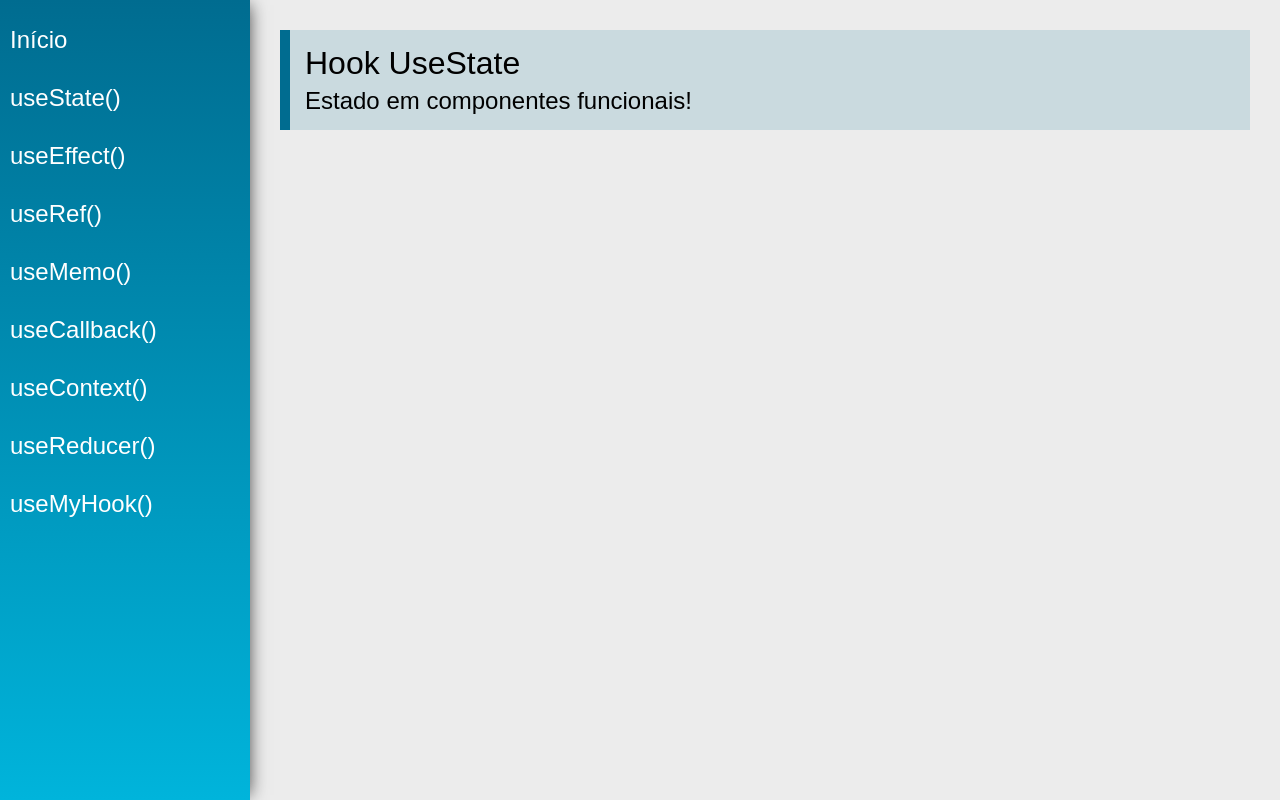
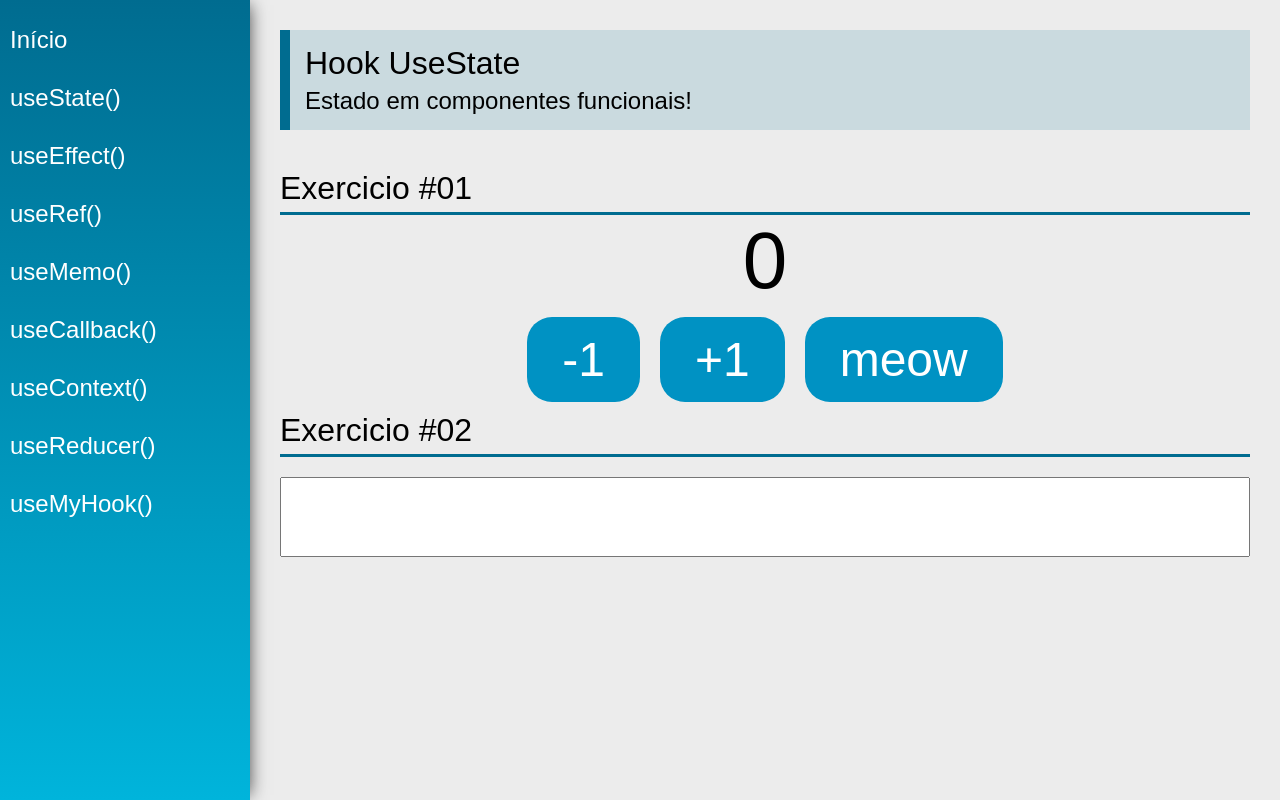
Before and after one commit to GabrielAlvesDeOliveira/hooksReact, a React (Create React App) app: page /useState in a window 1280 px wide. Built offline with nearby package versions, Linux system fonts and the light colour scheme.

Commit message:
useState

```diff
--- a/src/views/examples/UseState.jsx
+++ b/src/views/examples/UseState.jsx
@@ -1,13 +1,32 @@
-import React from 'react'
+import React, { useState } from 'react'
 import PageTitle from '../../components/layout/PageTitle'
+import SectionTitle from '../../components/layout/SectionTitle'
 
 const UseState = (props) => {
+
+    const [count, setCount] = useState(0)
+    const [name, setName] = useState('')
+
     return (
         <div className="UseState">
             <PageTitle
                 title="Hook UseState"
                 subtitle="Estado em componentes funcionais!"
             />
+
+            <SectionTitle title="Exercicio #01"/>
+            <div className="center">
+                <span className="text">{count}</span>
+                <div>
+                <button className="btn" onClick={() => setCount(count - 1)}>-1</button>
+                <button className="btn" onClick={() => setCount(count + 1)}>+1</button>
+                <button className="btn" onClick={() => setCount(current => current + 1000)}>meow</button>
+                </div>
+            </div>
+
+            <SectionTitle title="Exercicio #02"/>
+            <input type="text" className="input" value={name} onChange={e=> setName(e.target.value)} />
+            <span className="text">{name}</span>
         </div>
     )
 }
```
